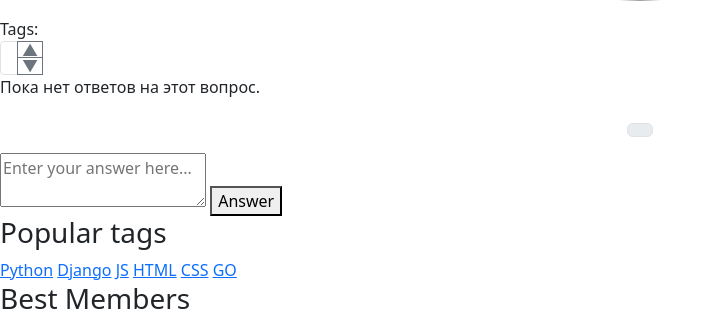
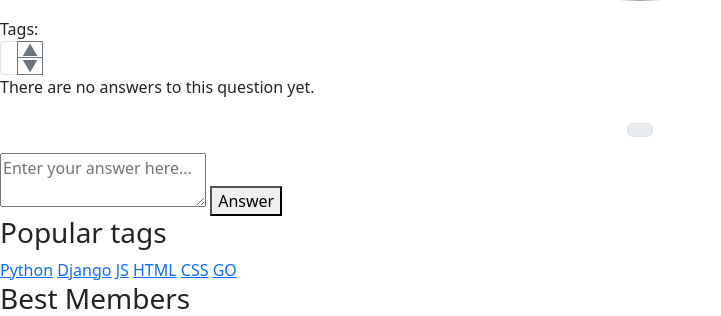
Before and after one commit to Capybarin7/2026-VK-EDU-Web-13-Pozdnyakov-V, a Django app: template askPPL/questions/templates/questions/question_detail.html in a window 1280 px wide. Shown: the part 442-758 px from the top of the page, without its empty margins (0-721 px from the left). Run offline with Django 5.2, Linux system fonts and the light colour scheme; the template is opened without the code that fills it, so the values that code supplies are empty; grey boxes are pictures that could not be loaded.

Commit message:
Update question_detail.html

```diff
--- a/askPPL/questions/templates/questions/question_detail.html
+++ b/askPPL/questions/templates/questions/question_detail.html
@@ -31,7 +31,7 @@
                     {% for answer in page_obj %}
                     {% include 'questions/partials/answerpat.html' with obj=answer %}
                     {% empty %}
-                    <p>Пока нет ответов на этот вопрос.</p>
+                    <p>There are no answers to this question yet.</p>
                     {% endfor %}
                     {% include 'questions/partials/pagination.html' %}
                     </div>
```
